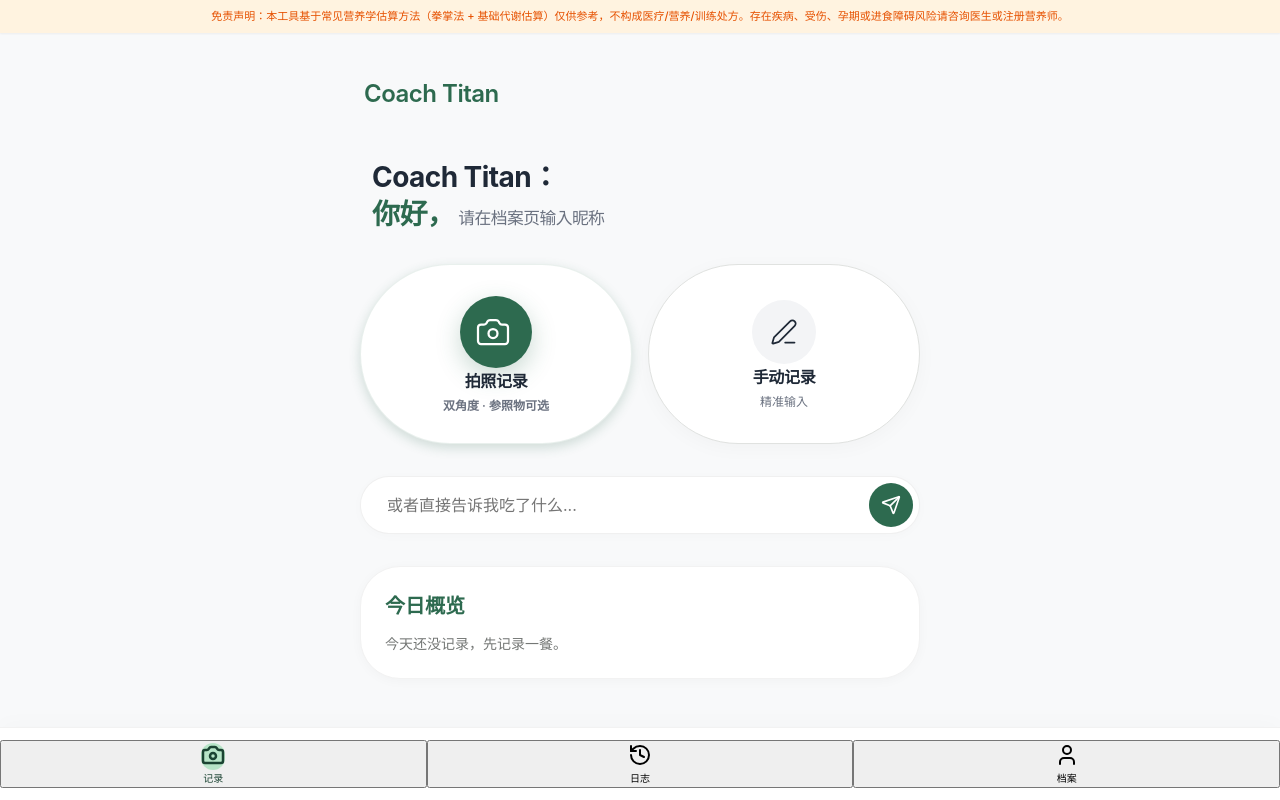
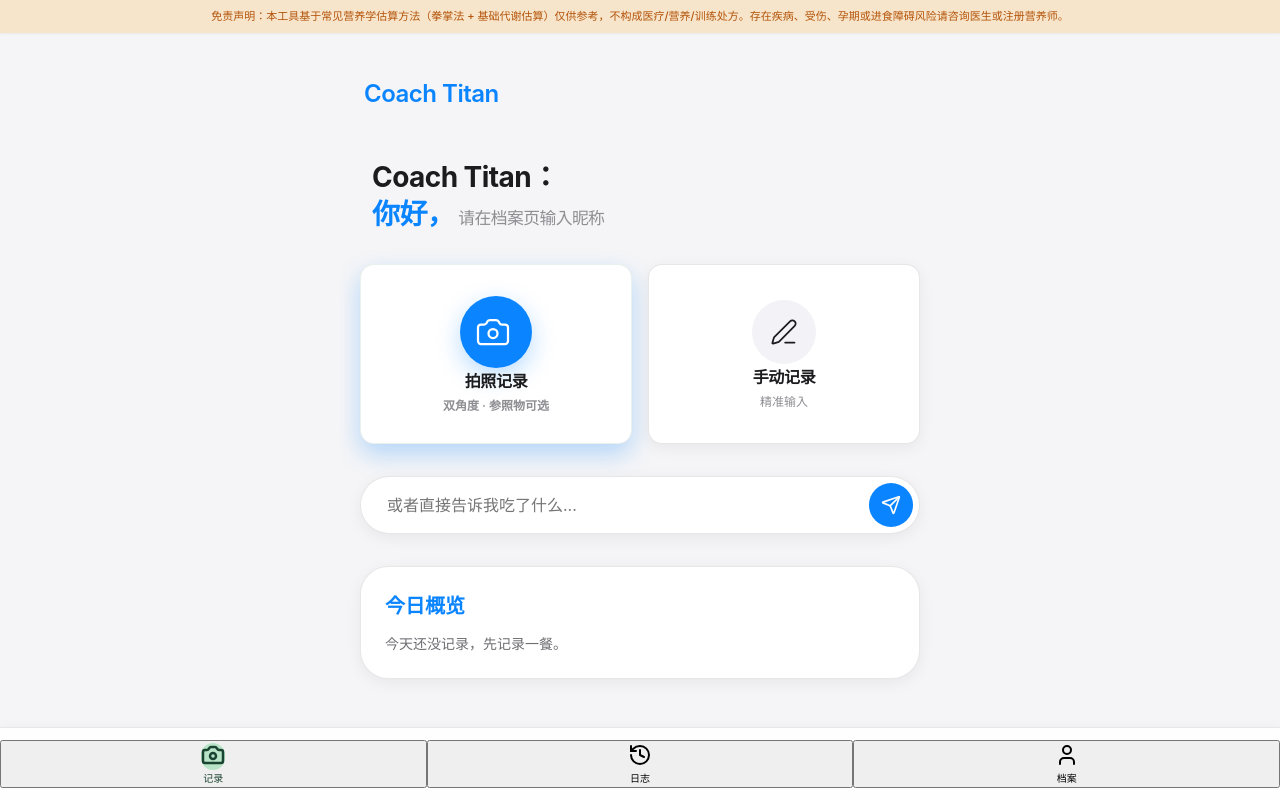
Before and after one commit to bobbyceng/coach-titan-web, a React (Vite) app: page / in a window 1280 px wide. Built offline with nearby package versions, Linux system fonts and the light colour scheme.

Commit message:
Refresh Apple-like UI tokens
Ultraworked with [Sisyphus](https://github.com/code-yeongyu/oh-my-opencode)

Co-authored-by: Sisyphus <clio-agent@sisyphuslabs.ai>

```diff
--- a/src/App.css
+++ b/src/App.css
@@ -1,21 +1,3 @@
-/* Gemini UI Theme (Light) */
-:root {
-  --bg-app: #F8F9FA;
-  --bg-card: #FFFFFF;
-  --bg-input: #F1F3F4;
-  --text-primary: #1F1F1F;
-  --text-secondary: #747775;
-  --primary: #2D6A4F;
-  --primary-fg: #FFFFFF;
-  --accent: #FF9F1C;
-  --accent-fg: #FFFFFF;
-  --danger: #B3261E;
-  --border: #E0E2E0;
-  --card-radius: 2.5rem;
-  --safe-top: env(safe-area-inset-top, 20px);
-  --safe-bottom: env(safe-area-inset-bottom, 20px);
-}
-
 .app {
   width: 100%;
   max-width: 600px;
@@ -31,8 +13,8 @@
 }
 
 .disclaimer-banner {
-  background: #FFF3E0;
-  color: #E65100;
+  background: rgba(255, 159, 10, 0.18);
+  color: #b45309;
   font-size: 11px;
   padding: max(8px, var(--safe-top)) 16px 8px;
   text-align: center;
@@ -67,8 +49,8 @@
 
 .safety-badge {
   font-size: 11px;
-  color: #B3261E;
-  background: #F9DEDC;
+  color: var(--danger);
+  background: rgba(255, 59, 48, 0.12);
   border: none;
   padding: 6px 12px;
   border-radius: 100px;
@@ -89,8 +71,8 @@
   background: var(--bg-card);
   border-radius: var(--card-radius);
   padding: 24px;
-  border: 1px solid #F2F2F2;
-  box-shadow: 0 2px 12px rgba(0,0,0,0.03);
+  border: 1px solid var(--separator);
+  box-shadow: var(--shadow-2);
   margin-bottom: 8px;
 }
 
@@ -122,7 +104,7 @@
 
 input, select, textarea {
   background: var(--bg-input);
-  border: 1px solid transparent;
+  border: 1px solid var(--separator);
   color: var(--text-primary);
   padding: 16px;
   border-radius: 16px;
@@ -134,7 +116,7 @@ input, select, textarea {
 input:focus, select:focus, textarea:focus {
   background: #FFFFFF;
   border-color: var(--primary);
-  box-shadow: 0 0 0 2px rgba(45, 106, 79, 0.1);
+  box-shadow: 0 0 0 3px rgba(10, 132, 255, 0.16);
   outline: none;
 }
 
@@ -159,22 +141,22 @@ button.primary {
   background: var(--primary);
   color: var(--primary-fg);
   border: none;
-  border-radius: 100px;
+  border-radius: 14px;
   padding: 14px 24px;
   font-weight: 600;
   flex: 1;
-  box-shadow: 0 4px 12px rgba(45, 106, 79, 0.2);
+  box-shadow: 0 10px 24px rgba(10, 132, 255, 0.28);
 }
 button.primary:active {
   transform: scale(0.98);
-  box-shadow: 0 2px 8px rgba(45, 106, 79, 0.2);
+  box-shadow: 0 6px 16px rgba(10, 132, 255, 0.24);
 }
 
 button.secondary, .actions button:not(.primary) {
-  background: transparent;
-  border: 1px solid var(--border);
+  background: var(--bg-card);
+  border: 1px solid var(--separator);
   color: var(--primary);
-  border-radius: 100px;
+  border-radius: 14px;
   padding: 14px 24px;
   flex: 1;
   font-weight: 500;
@@ -220,14 +202,14 @@ input[type="range"]::-webkit-slider-thumb {
   bottom: 0;
   left: 0;
   right: 0;
-  background: rgba(255, 255, 255, 0.9);
-  backdrop-filter: blur(10px);
+  background: var(--surface-elevated);
+  backdrop-filter: var(--blur-nav);
   display: flex;
   justify-content: space-evenly;
   padding: 12px 0 max(12px, var(--safe-bottom));
-  border-top: 1px solid rgba(0,0,0,0.05);
+  border-top: 1px solid var(--separator);
   z-index: 50;
-  box-shadow: 0 -4px 20px rgba(0,0,0,0.02);
+  box-shadow: var(--shadow-2);
 }
 .nav-button {
   background: transparent;
@@ -249,8 +231,7 @@ input[type="range"]::-webkit-slider-thumb {
   color: var(--text-primary);
 }
 .nav-button.active span {
-  background: #C2E7FF;
-  background: rgba(45, 106, 79, 0.1);
+  background: var(--primary-light);
   padding: 4px 20px;
   border-radius: 20px;
   color: var(--text-primary);
@@ -276,9 +257,9 @@ input[type="range"]::-webkit-slider-thumb {
   font-weight: 600;
 }
 .bubble p {
-  background: #F0F4F8; /* Light blue-ish grey */
+  background: var(--bg-input);
   padding: 16px;
-  border-radius: 4px 20px 20px 20px;
+  border-radius: 16px;
   line-height: 1.6;
   margin: 0 0 12px 0;
   color: var(--text-primary);
@@ -286,18 +267,18 @@ input[type="range"]::-webkit-slider-thumb {
   word-break: break-word;
 }
 .bubble.warn p {
-  background: #FEF7EC; /* Light orange warning */
-  color: #B45309;
+  background: rgba(255, 159, 10, 0.18);
+  color: #b45309;
 }
 
 /* History */
 .historyItem {
-  background: #FFFFFF;
+  background: var(--bg-card);
   border-radius: 20px;
   padding: 20px;
   margin-bottom: 12px;
-  border: 1px solid #F2F2F2;
-  box-shadow: 0 2px 8px rgba(0,0,0,0.02);
+  border: 1px solid var(--separator);
+  box-shadow: var(--shadow-2);
 }
 .historyHeader {
   color: var(--text-secondary);
@@ -325,8 +306,8 @@ input[type="range"]::-webkit-slider-thumb {
   left: 16px;
   right: 16px;
   z-index: 80;
-  box-shadow: 0 -4px 24px rgba(0,0,0,0.1);
-  border: 1px solid #E5E7EB;
+  box-shadow: var(--shadow-1);
+  border: 1px solid var(--separator);
   animation: slideUp 0.3s cubic-bezier(0.2, 0.8, 0.2, 1);
   max-width: calc(600px - 32px);
   margin: 0 auto;
@@ -356,7 +337,7 @@ input[type="range"]::-webkit-slider-thumb {
   top: calc(var(--safe-top) + 12px);
   left: 50%;
   transform: translateX(-50%);
-  background: #1f6f4a;
+  background: var(--primary);
   color: #ffffff;
   padding: 10px 16px;
   border-radius: 16px;
@@ -365,7 +346,7 @@ input[type="range"]::-webkit-slider-thumb {
   gap: 8px;
   font-size: 12px;
   font-weight: 600;
-  box-shadow: 0 10px 30px rgba(31, 111, 74, 0.25);
+  box-shadow: 0 10px 30px rgba(10, 132, 255, 0.25);
   z-index: 120;
   animation: toastIn 0.2s ease-out;
 }
@@ -425,11 +406,11 @@ input[type="range"]::-webkit-slider-thumb {
 }
 
 .photo-upload-box {
-  background: #ffffff;
+  background: var(--bg-card);
   border-radius: 24px;
   padding: 18px;
-  border: 1px solid #eef0ef;
-  box-shadow: 0 6px 18px rgba(0, 0, 0, 0.04);
+  border: 1px solid var(--separator);
+  box-shadow: var(--shadow-2);
   margin-bottom: 20px;
 }
 
@@ -543,17 +524,6 @@ input[type="range"]::-webkit-slider-thumb {
   box-shadow: 0 4px 12px rgba(45, 106, 79, 0.3);
 }
 
-/* --- New 2024 Design System (Gemini Inspired) --- */
-
-:root {
-  --primary: #2D6A4F;
-  --primary-light: #E8F5E9;
-  --text-main: #1F2937;
-  --text-muted: #6B7280;
-  --bg-subtle: #F3F4F6;
-  --surface: #FFFFFF;
-}
-
 /* Typography Overrides */
 h1, h2, h3, .action-title {
   letter-spacing: -0.02em;
@@ -602,21 +572,21 @@ h1, h2, h3, .action-title {
 }
 
 .action-card {
-  background: var(--surface);
-  border-radius: 32px;
+  background: var(--bg-card);
+  border-radius: 28px;
   padding: 24px 16px;
   display: flex;
   flex-direction: column;
   align-items: center;
   justify-content: center;
   text-align: center;
-  border: 1px solid rgba(0,0,0,0.04);
-  box-shadow: 0 4px 20px rgba(0,0,0,0.03);
+  border: 1px solid var(--separator);
+  box-shadow: var(--shadow-2);
   transition: all 0.2s cubic-bezier(0.4, 0, 0.2, 1);
   cursor: pointer;
   position: relative;
   overflow: hidden;
-  height: 180px; /* Fixed height for consistency */
+  height: 180px;
 }
 
 .action-card:active {
@@ -757,7 +727,7 @@ h1, h2, h3, .action-title {
   height: 72px;
   background: var(--primary);
   color: #FFFFFF;
-  box-shadow: 0 8px 24px rgba(45, 106, 79, 0.25);
+  box-shadow: 0 8px 24px rgba(10, 132, 255, 0.28);
   display: flex;
   align-items: center;
   justify-content: center;
@@ -798,16 +768,16 @@ h1, h2, h3, .action-title {
 .input-group {
   display: flex;
   align-items: center;
-  background: #FFFFFF;
-  border: 1px solid rgba(0,0,0,0.06);
-  border-radius: 100px;
+  background: var(--bg-card);
+  border: 1px solid var(--separator);
+  border-radius: 999px;
   padding: 6px;
-  box-shadow: 0 2px 12px rgba(0,0,0,0.02);
+  box-shadow: var(--shadow-2);
   transition: box-shadow 0.2s;
 }
 
 .input-group:focus-within {
-  box-shadow: 0 4px 16px rgba(45, 106, 79, 0.15);
+  box-shadow: 0 6px 18px rgba(10, 132, 255, 0.2);
   border-color: var(--primary);
 }
 
@@ -1088,9 +1058,9 @@ h1, h2, h3, .action-title {
   width: 18px;
   height: 18px;
   border-radius: 50%;
-  background: #1b5e3a;
+  background: var(--primary);
   border: 3px solid #ffffff;
-  box-shadow: 0 4px 12px rgba(27, 94, 58, 0.3);
+  box-shadow: 0 4px 12px rgba(10, 132, 255, 0.3);
   cursor: pointer;
 }
 
@@ -1098,9 +1068,9 @@ h1, h2, h3, .action-title {
   width: 18px;
   height: 18px;
   border-radius: 50%;
-  background: #1b5e3a;
+  background: var(--primary);
   border: 3px solid #ffffff;
-  box-shadow: 0 4px 12px rgba(27, 94, 58, 0.3);
+  box-shadow: 0 4px 12px rgba(10, 132, 255, 0.3);
   cursor: pointer;
 }
 
--- a/src/index.css
+++ b/src/index.css
@@ -3,20 +3,37 @@
 @tailwind utilities;
 
 :root {
-  font-family: -apple-system, BlinkMacSystemFont, "Segoe UI", Roboto, Helvetica, Arial, sans-serif;
+  font-family: -apple-system, BlinkMacSystemFont, "SF Pro Text", "SF Pro Display", "Segoe UI", Roboto, Helvetica, Arial, sans-serif;
   line-height: 1.5;
   font-weight: 400;
   color-scheme: light;
 
-  --bg-app: #f8f9fa;
+  --bg-app: #f5f5f7;
   --bg-card: #ffffff;
-  --bg-input: #f1f3f4;
-  --text-primary: #1f1f1f;
-  --text-secondary: #747775;
-  --accent: #ff9f1c;
-  --accent-soft: rgba(255, 159, 28, 0.2);
-  --danger: #b3261e;
-  --border: #e0e2e0;
+  --bg-input: #f2f2f7;
+  --surface: #ffffff;
+  --surface-elevated: rgba(255, 255, 255, 0.9);
+  --text-primary: #1c1c1e;
+  --text-secondary: #6e6e73;
+  --text-muted: #8e8e93;
+  --primary: #0a84ff;
+  --primary-fg: #ffffff;
+  --primary-light: rgba(10, 132, 255, 0.12);
+  --accent: #ff9f0a;
+  --accent-soft: rgba(255, 159, 10, 0.18);
+  --danger: #ff3b30;
+  --border: rgba(60, 60, 67, 0.16);
+  --separator: rgba(60, 60, 67, 0.12);
+  --shadow-1: 0 8px 24px rgba(15, 23, 42, 0.08);
+  --shadow-2: 0 4px 16px rgba(15, 23, 42, 0.06);
+  --radius-lg: 20px;
+  --radius-xl: 28px;
+  --card-radius: 28px;
+  --blur-nav: blur(18px);
+  --safe-top: env(safe-area-inset-top, 20px);
+  --safe-bottom: env(safe-area-inset-bottom, 20px);
+  --bg-subtle: #f2f2f7;
+  --text-main: #1c1c1e;
 }
 
 * {
```
